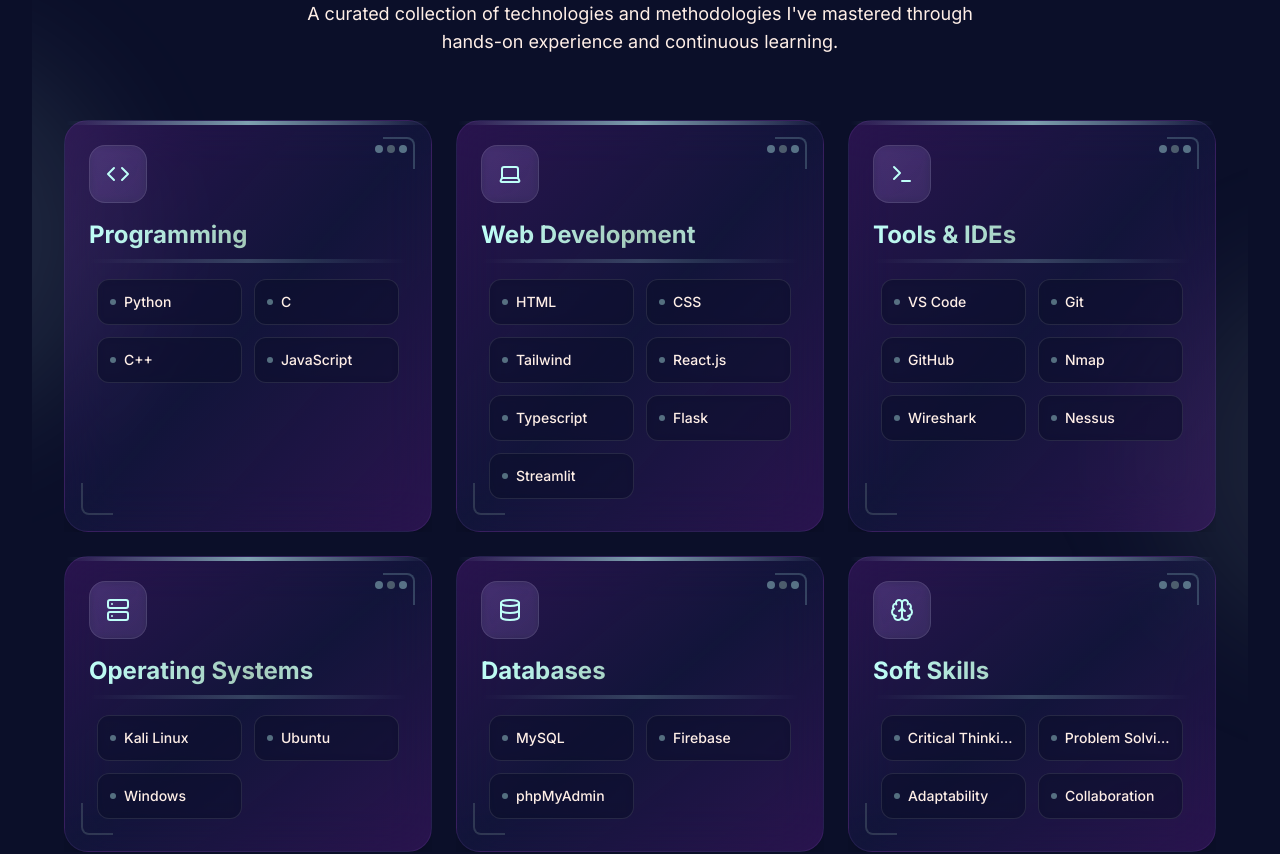
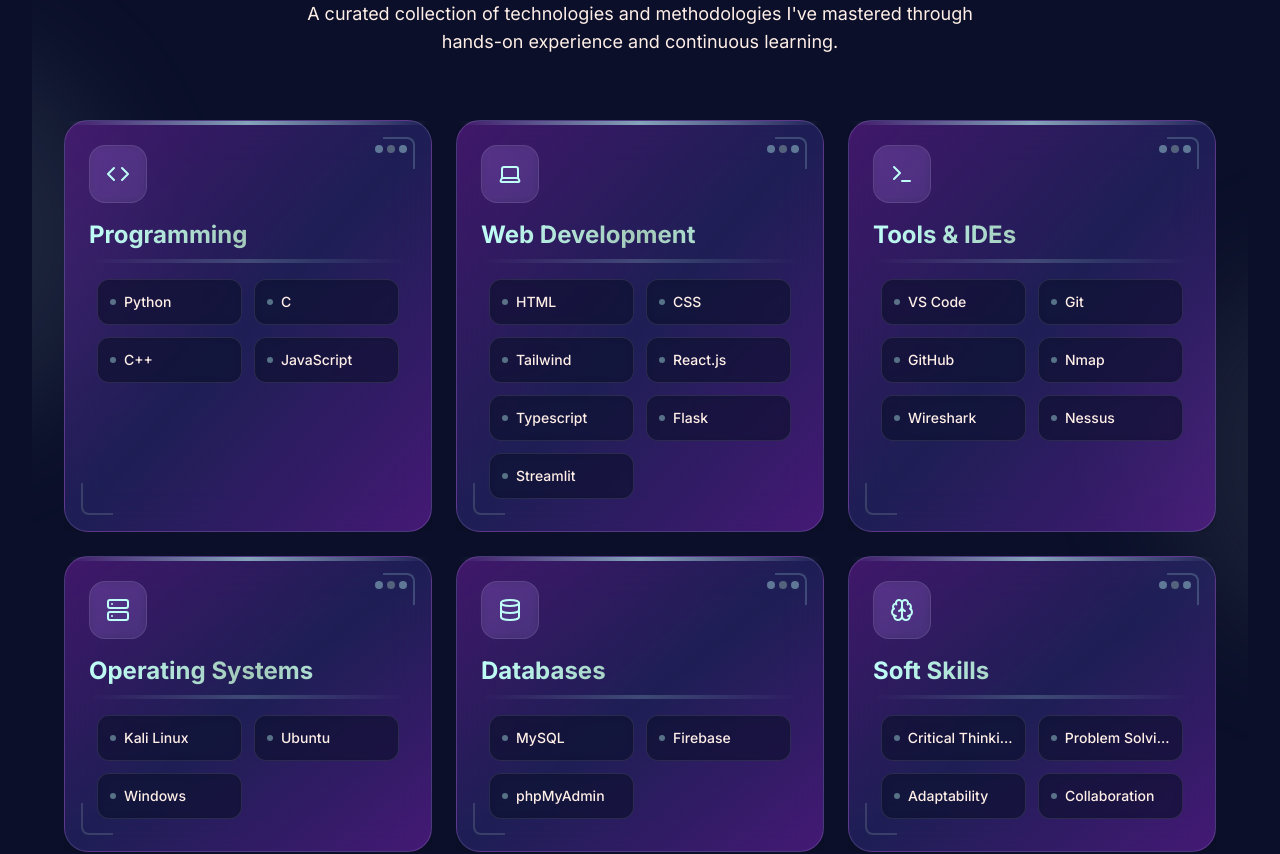
Before and after one commit to jpravin664/Pravin-Portfolio-Website, a React (Vite) app: page / in a window 1280 px wide. Shown: the part 4040-4894 px from the top of the page. Built offline with nearby package versions, Linux system fonts and the light colour scheme.

Commit message:
Update dependencies in package-lock.json and enhance Navbar and SkillCard components for improved styling and functionality

```diff
--- a/src/components/Navbar.tsx
+++ b/src/components/Navbar.tsx
@@ -1,6 +1,6 @@
 import React, { useState, useEffect } from 'react';
 import { Link } from 'react-scroll';
-import { Menu, X, Code, Layers, Home, User, Award, Mail } from 'lucide-react';
+import { Menu, X, Code, Layers, Home, User, Briefcase, Award, Mail } from 'lucide-react';
 import { motion } from 'framer-motion';
 
 export const Navbar = () => {
--- a/src/components/SkillCard.tsx
+++ b/src/components/SkillCard.tsx
@@ -31,7 +31,10 @@
       <div className="absolute -inset-0.5 bg-gradient-to-r from-primary via-accent to-primary bg-size-200 bg-pos-0 group-hover:bg-pos-100 opacity-0 group-hover:opacity-100 transition-all duration-1000 rounded-3xl blur-sm animate-gradient-x"></div>
 
       {/* Main card container */}
-    <div className="relative h-full rounded-3xl backdrop-blur-xl bg-gradient-to-br from-purple-900/40 via-indigo-900/20 to-purple-900/40 border border-purple-400/10 group-hover:border-purple-800/30 transition-all duration-500 shadow-xl group-hover:shadow-2xl">
+   <div className="relative h-full rounded-3xl backdrop-blur-xl
+bg-gradient-to-br from-purple-900/70 via-indigo-900/50 to-purple-800/60
+border border-purple-300/20 group-hover:border-purple-500/40
+transition-all duration-500 shadow-lg group-hover:shadow-purple-500/20">
 
         {/* Top accent line */}
         <div className="absolute top-0 left-0 right-0 h-1 bg-gradient-to-r from-transparent via-primary to-transparent opacity-60 group-hover:opacity-100 transition-opacity duration-500"></div>
```
Also changed, not shown: 1 other file (tests, documents, lock files or other folders).
